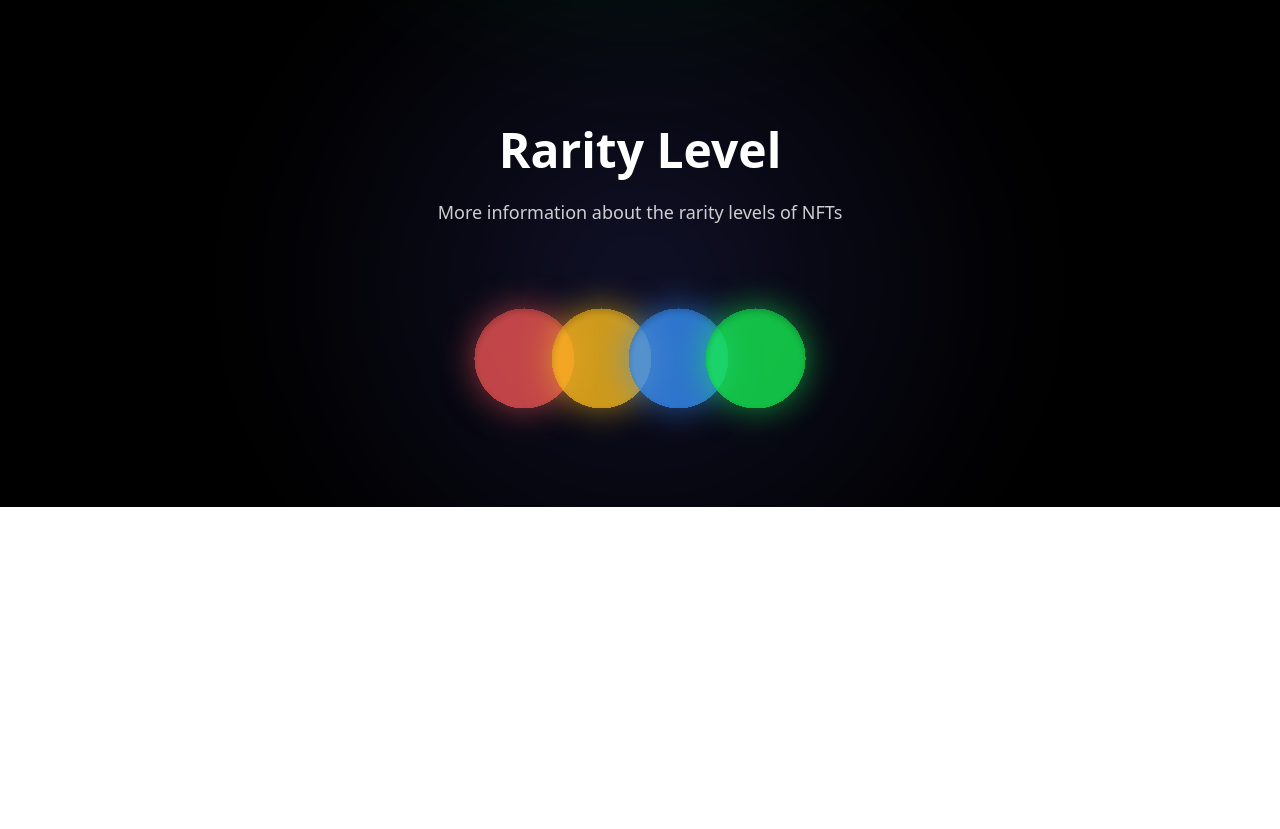
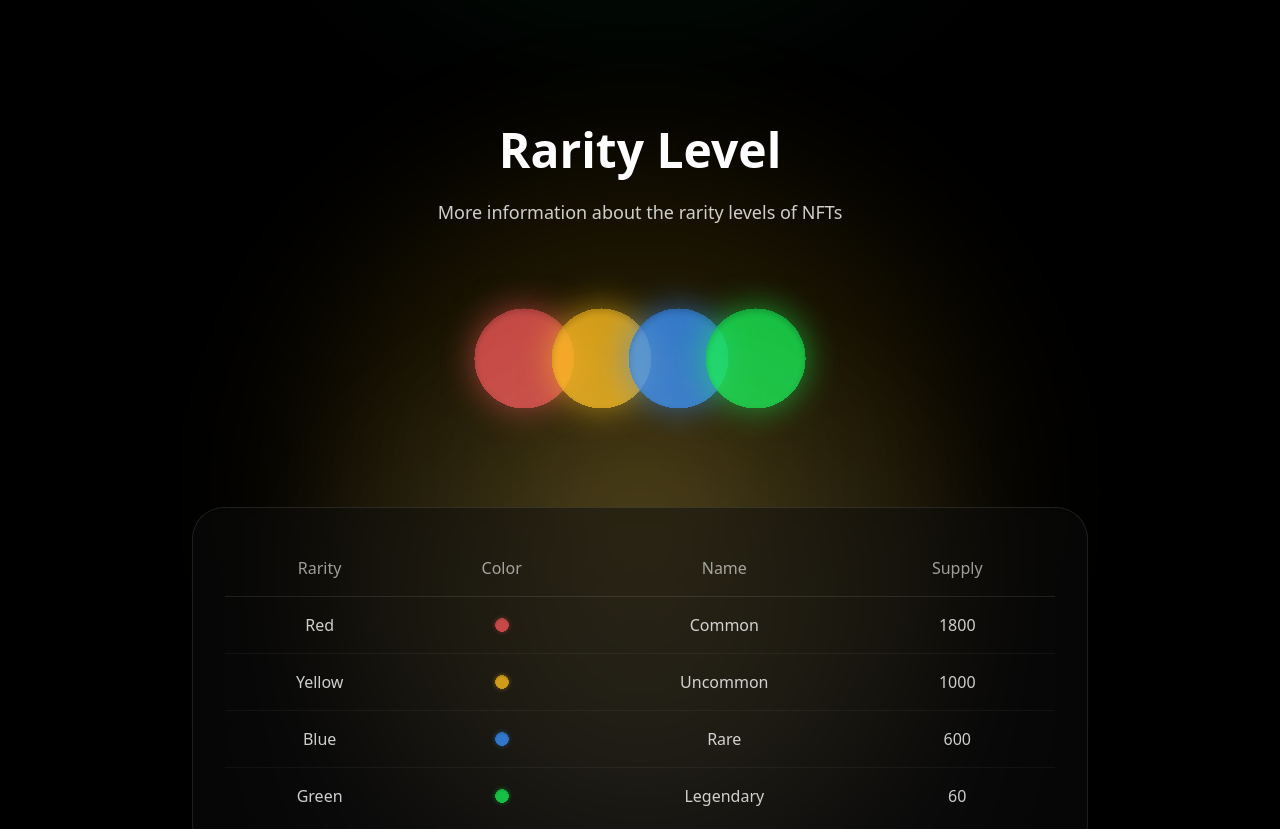
Before and after one commit to anibalalpizar/nextjs-cryptocurrency-landing, a Next.js app: page / in a window 1280 px wide. Shown: the part 2897-3726 px from the top of the page. Before the commit the page ends 3404 px from the top, so only its background shows below. Built offline with nearby package versions, Linux system fonts and the light colour scheme.

Commit message:
Update RarityLevel component with new background gradient and adjust layout for consistency

```diff
--- a/src/components/RarityLevel.tsx
+++ b/src/components/RarityLevel.tsx
@@ -1,4 +1,5 @@
 import Image from "next/image"
+import { RarityTable } from "./RarityTable"
 
 export function RarityLevel() {
   return (
@@ -7,20 +8,18 @@ export function RarityLevel() {
         className="absolute top-1/2 left-1/2 -translate-x-1/2 -translate-y-1/2 w-[800px] h-[800px]"
         style={{
           background:
-            "radial-gradient(circle at center, rgba(99, 102, 241, 0.2) 0%, rgba(99, 102, 241, 0.1) 25%, rgba(99, 102, 241, 0.05) 50%, transparent 70%)",
+            "radial-gradient(circle at center, rgba(234, 179, 8, 0.3) 0%, rgba(234, 179, 8, 0.15) 25%, rgba(234, 179, 8, 0.1) 50%, transparent 70%)",
           filter: "blur(60px)",
         }}
       />
 
       <div className="max-w-6xl mx-auto text-center relative">
-        <h2 className="text-5xl font-bold text-white mb-6">
-          Rarity Level
-        </h2>
+        <h2 className="text-5xl font-bold text-white mb-6">Rarity Level</h2>
         <p className="text-white/80 text-lg mb-12 max-w-2xl mx-auto">
           More information about the rarity levels of NFTs
         </p>
 
-        <div className="flex justify-center">
+        <div className="flex justify-center mb-16">
           <Image
             src="/4-circles.svg"
             alt="Rarity Levels"
@@ -29,6 +28,8 @@ export function RarityLevel() {
             className="object-contain"
           />
         </div>
+
+        <RarityTable />
       </div>
     </section>
   )
```
